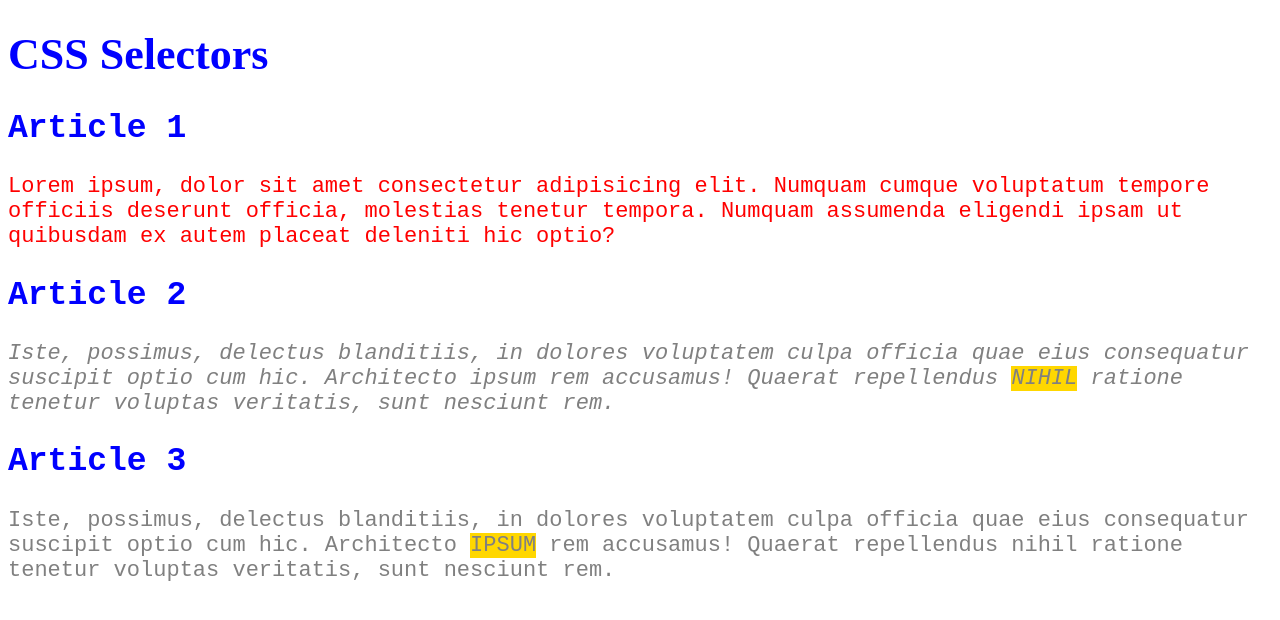
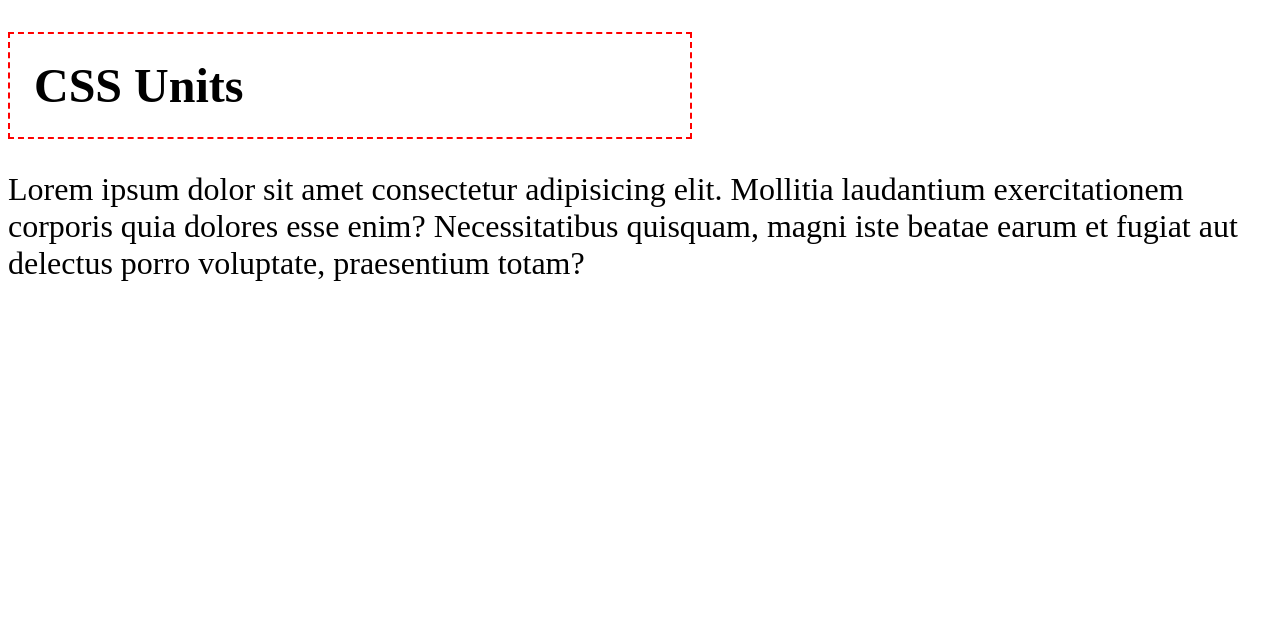
Before and after one commit to muyiwadosunmu/CSSTutorials-Complete, a plain HTML site: page 01_LESSON/index.html in a window 1280 px wide. Drawn offline with Linux system fonts and the light colour scheme.

Commit message:
chapter4 Units and Sizes

```diff
--- a/01_LESSON/css/style.css
+++ b/01_LESSON/css/style.css
@@ -1,39 +1,15 @@
-html {
-    font-size: 22px;
-}
-
-body {
-    font-size: 22px;
+h1 {
+    border:2px dashed red;
+    width:50%;
+    font-size:3rem;
+    padding:0.5em;
 }
 
 main {
-    font-family: monospace;
-}
-
-button, input, textarea, select {
-    font:inherit;
-}
-
-h1,h2 {
-    color:blue;
+    font-size:2rem;
 }
 
 p {
-    color:purple;
+    font-size: 32px;
+
 }
-
-p {
-    color:red;
-}
-.highlight {
-    text-transform: uppercase;
-    background-color: gold;
-}
-
-.gray {
-    color: gray;
-}
-
-#second {
-    font-style: italic;
-}
--- a/01_LESSON/index.html
+++ b/01_LESSON/index.html
@@ -1,47 +1,24 @@
 <!DOCTYPE html>
 <html lang="en">
-  <head>
-    <meta charset="UTF-8" />
-    <meta http-equiv="X-UA-Compatible" content="IE=edge" />
-    <meta name="viewport" content="width=device-width, initial-scale=1.0" />
-    <title>CSS Selectors</title>
-    <link rel="stylesheet" href="css/style.css" />
-  </head>
 
-  <body>
+<head>
+    <meta charset="UTF-8">
+    <meta http-equiv="X-UA-Compatible" content="IE=edge">
+    <meta name="viewport" content="width=device-width, initial-scale=1.0">
+    <title>Document</title>
+    <link rel="stylesheet" href="css/style.css">
+</head>
+
+<body>
     <header>
-      <h1>CSS Selectors</h1>
+        <h1>CSS Units</h1>
     </header>
     <main>
-      <article>
-        <h2>Article 1</h2>
-        <p>
-          Lorem ipsum, dolor sit amet consectetur adipisicing elit. Numquam
-          cumque voluptatum tempore officiis deserunt officia, molestias tenetur
-          tempora. Numquam assumenda eligendi ipsam ut quibusdam ex autem
-          placeat deleniti hic optio?
-        </p>
-      </article>
-      <article>
-        <h2>Article 2</h2>
-        <p id="second" class="gray">
-          Iste, possimus, delectus blanditiis, in dolores voluptatem culpa
-          officia quae eius consequatur suscipit optio cum hic. Architecto ipsum
-          rem accusamus! Quaerat repellendus
-          <span class="highlight">nihil</span> ratione tenetur voluptas
-          veritatis, sunt nesciunt rem.
-        </p>
-      </article>
-      <article>
-        <h2>Article 3</h2>
-        <p class="gray">
-          Iste, possimus, delectus blanditiis, in dolores voluptatem culpa
-          officia quae eius consequatur suscipit optio cum hic. Architecto
-          <span class="highlight">ipsum</span> rem accusamus! Quaerat
-          repellendus nihil ratione tenetur voluptas veritatis, sunt nesciunt
-          rem.
-        </p>
-      </article>
+        <p>Lorem ipsum dolor sit amet consectetur adipisicing elit. Mollitia laudantium exercitationem corporis quia
+            dolores esse enim? Necessitatibus quisquam, magni iste beatae earum et fugiat aut delectus porro voluptate,
+            praesentium totam?</p>
+
     </main>
-  </body>
+</body>
+
 </html>
```
